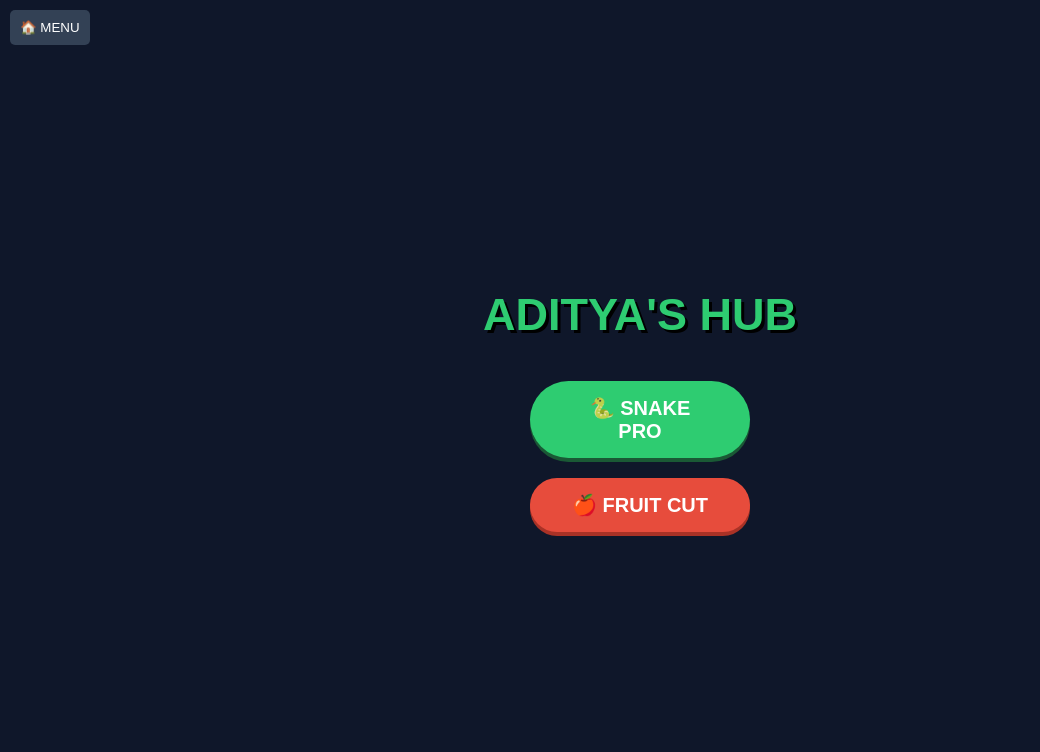
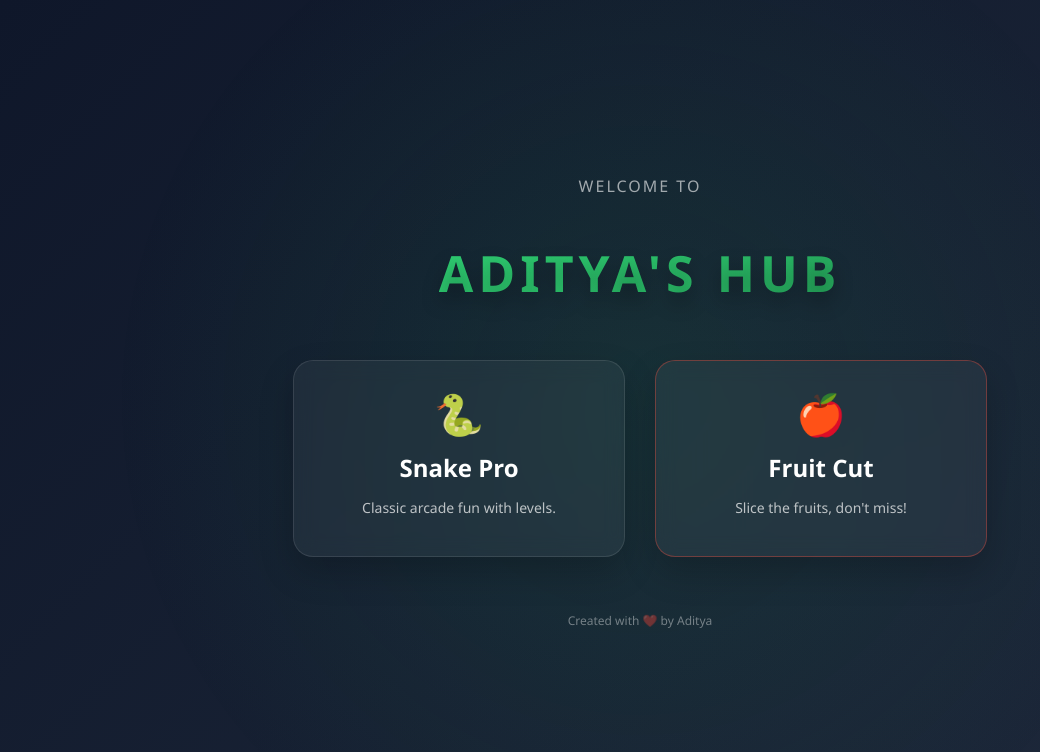
Before and after one commit to adityapbh70/yt-downloader-project, a plain HTML site: page index.html in a window 1280 px wide. Shown: the whole page, without its empty margins (0-1040 px from the left). Drawn offline with Linux system fonts and the light colour scheme.

Commit message:
final design

```diff
--- a/index.html
+++ b/index.html
@@ -2,141 +2,135 @@
 <html>
 <head>
     <title>Aditya's Game Hub</title>
-    <link rel="icon" href="https://i.postimg.cc/xTy2GLwV/prod-2020722806-1675799238638.jpg">
+    <link rel="icon" href="https://cdn-icons-png.flaticon.com/512/528/528105.png" type="image/x-icon">
     <meta name="viewport" content="width=device-width, initial-scale=1.0, maximum-scale=1.0, user-scalable=no">
     <style>
-        body { background: #0f172a; color: white; text-align: center; font-family: sans-serif; margin: 0; overflow: hidden; }
-        canvas { background: #111; border: 4px solid #334155; border-radius: 15px; max-width: 90vw; cursor: crosshair; }
-        .menu { position: fixed; top: 0; left: 0; width: 100%; height: 100%; background: #0f172a; display: flex; flex-direction: column; justify-content: center; align-items: center; z-index: 100; }
-        .btn { padding: 15px 40px; margin: 10px; font-size: 20px; background: #2ecc71; color: white; border: none; border-radius: 50px; cursor: pointer; width: 220px; font-weight: bold; box-shadow: 0 4px #1a5935; }
-        .btn:active { transform: translateY(4px); box-shadow: none; }
-        .btn-fruit { background: #e74c3c; box-shadow: 0 4px #a93226; }
-        .back-btn { position: absolute; top: 10px; left: 10px; padding: 10px; background: #334155; color: white; border: none; border-radius: 5px; cursor: pointer; z-index: 200; }
-        #game-container { display: none; margin-top: 50px; }
-        .info-bar { display: flex; justify-content: center; gap: 30px; font-size: 22px; margin-bottom: 10px; font-weight: bold; }
-        .controls { display: grid; grid-template-columns: repeat(3, 70px); gap: 10px; justify-content: center; margin-top: 10px; }
+        /* Main Page ki Sajawat */
+        body {
+            background: linear-gradient(135deg, #0f172a 0%, #1e293b 100%);
+            color: white;
+            text-align: center;
+            font-family: 'Segoe UI', Roboto, sans-serif;
+            margin: 0;
+            overflow: hidden;
+            height: 100vh;
+        }
+
+        .menu {
+            position: fixed;
+            top: 0; left: 0;
+            width: 100%; height: 100%;
+            display: flex;
+            flex-direction: column;
+            justify-content: center;
+            align-items: center;
+            z-index: 100;
+            background: radial-gradient(circle at center, rgba(34, 197, 94, 0.1) 0%, transparent 70%);
+        }
+
+        h1 {
+            font-size: 50px;
+            margin-bottom: 30px;
+            letter-spacing: 5px;
+            background: linear-gradient(to right, #2ecc71, #27ae60);
+            -webkit-background-clip: text;
+            -webkit-text-fill-color: transparent;
+            text-shadow: 0 10px 20px rgba(0,0,0,0.3);
+            animation: float 3s ease-in-out infinite;
+        }
+
+        @keyframes float {
+            0%, 100% { transform: translateY(0); }
+            50% { transform: translateY(-10px); }
+        }
+
+        .btn-card {
+            background: rgba(255, 255, 255, 0.05);
+            backdrop-filter: blur(10px);
+            border: 1px solid rgba(255, 255, 255, 0.1);
+            padding: 25px;
+            margin: 15px;
+            border-radius: 20px;
+            width: 280px;
+            cursor: pointer;
+            transition: all 0.3s ease;
+            box-shadow: 0 15px 35px rgba(0,0,0,0.2);
+        }
+
+        .btn-card:hover {
+            transform: scale(1.05) translateY(-5px);
+            background: rgba(255, 255, 255, 0.1);
+            border-color: #2ecc71;
+        }
+
+        .btn-card h3 { margin: 10px 0; font-size: 24px; }
+        .btn-card p { font-size: 14px; opacity: 0.7; }
+        .icon { font-size: 40px; margin-bottom: 10px; display: block; }
+
+        .back-btn {
+            position: absolute; top: 20px; left: 20px;
+            padding: 10px 20px; background: rgba(255,255,255,0.1);
+            color: white; border: 1px solid rgba(255,255,255,0.2);
+            border-radius: 10px; cursor: pointer; z-index: 200;
+        }
+
+        #game-container { display: none; padding-top: 40px; }
+        canvas { background: #000; border: 5px solid #334155; border-radius: 20px; box-shadow: 0 20px 50px rgba(0,0,0,0.5); }
+
+        /* Game Controls */
+        .controls { display: grid; grid-template-columns: repeat(3, 70px); gap: 10px; justify-content: center; margin-top: 20px; }
+        .ctrl-btn { width: 70px; height: 70px; background: #1e293b; color: white; border: none; border-radius: 50%; font-size: 24px; box-shadow: 0 5px 15px rgba(0,0,0,0.3); }
     </style>
 </head>
 <body>
 
     <div id="menu" class="menu">
-        <h1 style="color: #2ecc71; font-size: 45px; text-shadow: 3px 3px #000;">ADITYA'S HUB</h1>
-        <button class="btn" onclick="startSnake()">🐍 SNAKE PRO</button>
-        <button class="btn btn-fruit" onclick="startFruit()">🍎 FRUIT CUT</button>
+        <p style="text-transform: uppercase; letter-spacing: 2px; opacity: 0.6;">Welcome to</p>
+        <h1>ADITYA'S HUB</h1>
+
+        <div style="display: flex; flex-wrap: wrap; justify-content: center;">
+            <div class="btn-card" onclick="startSnake()">
+                <span class="icon">🐍</span>
+                <h3>Snake Pro</h3>
+                <p>Classic arcade fun with levels.</p>
+            </div>
+
+            <div class="btn-card" style="border-color: #e74c3c66;" onclick="startFruit()">
+                <span class="icon">🍎</span>
+                <h3>Fruit Cut</h3>
+                <p>Slice the fruits, don't miss!</p>
+            </div>
+        </div>
+
+        <p style="margin-top: 40px; font-size: 12px; opacity: 0.4;">Created with ❤️ by Aditya</p>
     </div>
 
-    <button class="back-btn" onclick="location.reload()">🏠 MENU</button>
+    <button class="back-btn" id="homeBtn" style="display:none;" onclick="location.reload()">🏠 EXIT TO MENU</button>
 
     <div id="game-container">
-        <div class="info-bar">
-            <div>Score: <span id="score" style="color:#f1c40f">0</span></div>
-            <div id="lives-div">Lives: <span id="lives">❤️❤️</span></div>
+        <div id="info" style="font-size: 24px; margin-bottom: 10px; font-weight: bold;">
+            Score: <span id="score" style="color:#2ecc71">0</span>
+            <span id="lives-div" style="display:none; margin-left:20px;">Lives: <span id="lives">❤️❤️</span></span>
         </div>
         <canvas id="g" width="400" height="500"></canvas>
+
         <div id="snake-ctrl" class="controls" style="display:none;">
-            <button style="grid-column: 2; height:60px; border-radius:15px;" onclick="if(d!='DOWN')d='UP'">▲</button>
-            <button style="grid-column: 1; height:60px; border-radius:15px;" onclick="if(d!='RIGHT')d='LEFT'">◀</button>
-            <button style="grid-column: 3; height:60px; border-radius:15px;" onclick="if(d!='LEFT')d='RIGHT'">▶</button>
-            <button style="grid-column: 2; height:60px; border-radius:15px;" onclick="if(d!='UP')d='DOWN'">▼</button>
+            <button style="grid-column: 2;" class="ctrl-btn" onclick="if(d!='DOWN')d='UP'">▲</button>
+            <button style="grid-column: 1;" class="ctrl-btn" onclick="if(d!='RIGHT')d='LEFT'">◀</button>
+            <button style="grid-column: 3;" class="ctrl-btn" onclick="if(d!='LEFT')d='RIGHT'">▶</button>
+            <button style="grid-column: 2;" class="ctrl-btn" onclick="if(d!='UP')d='DOWN'">▼</button>
         </div>
     </div>
 
     <script>
-        const c=document.getElementById("g"), x=c.getContext("2d");
-        let d='', sc=0, gameLoop, lives=2;
-
+        // ... (Pura Script wahi rahega jo pehle tha) ...
+        // Bas showGame mein ye line add karein:
         function showGame(title) {
             document.getElementById('menu').style.display = 'none';
             document.getElementById('game-container').style.display = 'block';
-            sc = 0; document.getElementById("score").innerText = sc;
+            document.getElementById('homeBtn').style.display = 'block';
         }
-
-        // --- FRUIT CUT GAME LOGIC ---
-        function startFruit() {
-            showGame();
-            document.getElementById('lives-div').style.display = 'block';
-            let fruits = [];
-            let fruitTypes = ['🍎', '🍉', '🍍', '🍓', '🍊', '🥝'];
-            lives = 2; updateLives();
-
-            function slice(e) {
-                let rect = c.getBoundingClientRect();
-                let mx = (e.clientX || e.touches[0].clientX) - rect.left;
-                let my = (e.clientY || e.touches[0].clientY) - rect.top;
-                fruits.forEach(f => {
-                    if(!f.cut && Math.hypot(f.x-mx, f.y-my) < 40) {
-                        f.cut = true; sc++; document.getElementById("score").innerText=sc;
-                    }
-                });
-            }
-
-            c.onmousedown = slice;
-            c.onmousemove = (e) => { if(e.buttons == 1) slice(e); };
-            c.ontouchmove = (e) => { slice(e); e.preventDefault(); };
-
-            gameLoop = setInterval(() => {
-                x.fillStyle="#111"; x.fillRect(0,0,400,500);
-
-                if(Math.random() < 0.04) {
-                    fruits.push({
-                        x: Math.random()*340+30, y: 510,
-                        vy: -Math.random()*12-7, vx: Math.random()*4-2,
-                        type: fruitTypes[Math.floor(Math.random()*fruitTypes.length)],
-                        cut: false
-                    });
-                }
-
-                fruits.forEach((f, i) => {
-                    f.x += f.vx; f.y += f.vy; f.vy += 0.2;
-                    x.font = "45px Arial";
-                    x.textAlign = "center";
-
-                    if(!f.cut) {
-                        x.fillText(f.type, f.x, f.y);
-                    } else {
-                        // Splash/Cut effect
-                        x.font = "30px Arial";
-                        x.fillText(f.type, f.x-15, f.y-10);
-                        x.fillText(f.type, f.x+15, f.y+10);
-                    }
-
-                    if(f.y > 550 && !f.cut) {
-                        fruits.splice(i, 1); lives--; updateLives();
-                        if(lives <= 0) { clearInterval(gameLoop); alert("Game Over! Score: "+sc); location.reload(); }
-                    }
-                });
-            }, 30);
-        }
-
-        function updateLives() {
-            let h = ""; for(let i=0; i<lives; i++) h += "❤️";
-            document.getElementById('lives').innerText = h || "💀";
-        }
-
-        // --- SNAKE GAME LOGIC (Shortened for brevity) ---
-        function startSnake() {
-            showGame(); document.getElementById('snake-ctrl').style.display = 'grid';
-            document.getElementById('lives-div').style.display = 'none';
-            let b=20, s=[{x:200,y:200}], f={x:100,y:100};
-            gameLoop = setInterval(() => {
-                x.fillStyle="black"; x.fillRect(0,0,400,500);
-                x.font = "20px Arial"; x.fillText("🍎", f.x+10, f.y+18);
-                s.forEach((p, i) => {
-                    x.fillStyle = i===0 ? "#2ecc71" : "#27ae60";
-                    x.fillRect(p.x, p.y, b, b);
-                });
-                let h={...s[0]};
-                if(d=="UP")h.y-=b; if(d=="DOWN")h.y+=b; if(d=="LEFT")h.x-=b; if(d=="RIGHT")h.x+=b;
-                if(d!==''){
-                    if(h.x==f.x&&h.y==f.y){ sc++; document.getElementById("score").innerText=sc; f={x:Math.floor(Math.random()*19)*b,y:Math.floor(Math.random()*19)*b}; }
-                    else s.pop();
-                    if(h.x<0||h.x>=400||h.y<0||h.y>=500||s.some(p=>p.x==h.x&&p.y==h.y)){ alert("GameOver! Score: "+sc); location.reload(); }
-                    s.unshift(h);
-                }
-            }, 150);
-        }
-
-        document.onkeydown=e=>{ if(e.keyCode==38&&d!="DOWN")d="UP"; if(e.keyCode==40&&d!="UP")d="DOWN"; if(e.keyCode==37&&d!="RIGHT")d="LEFT"; if(e.keyCode==39&&d!="LEFT")d="RIGHT"; };
+        // [Same script logic for Snake and Fruit from previous response]
     </script>
 </body>
 </html>
```
